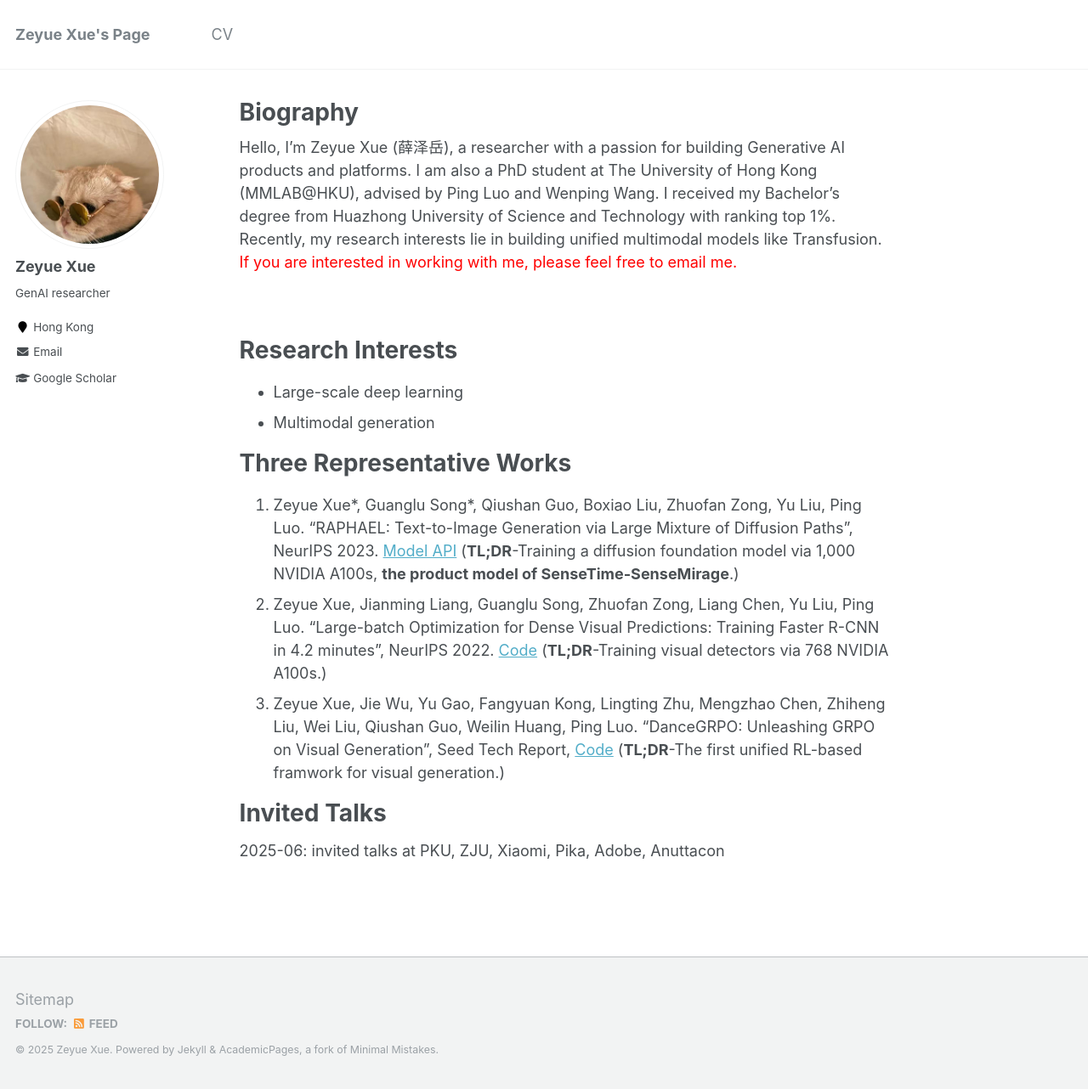
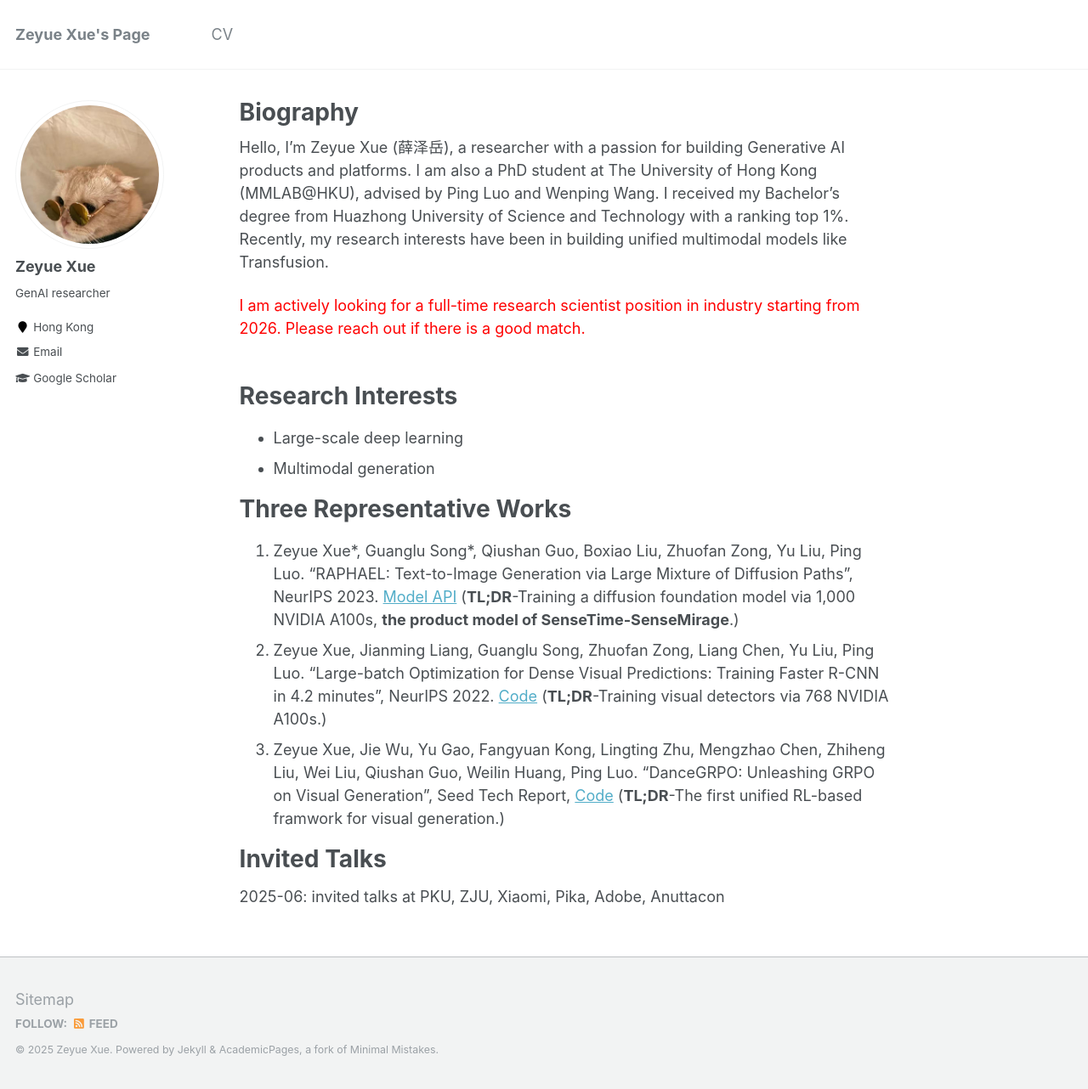
Before and after one commit to XueZeyue/xuezeyue.github.io, a Jekyll site: the page built from _pages/about.md, in a window 1280 px wide and 1282 px high. Shown: the whole window at 85% size. Built offline with Jekyll 4.4.1, drawn with Linux system fonts in a browser that asks for light colours.

Commit message:
Update about.md

```diff
--- a/_pages/about.md
+++ b/_pages/about.md
@@ -8,7 +8,9 @@ redirect_from:
   - /about.html
 ---
 
-Hello, I’m Zeyue Xue (薛泽岳), a researcher with a passion for building Generative AI products and platforms. I am also a PhD student at The University of Hong Kong (MMLAB@HKU), advised by Ping Luo and Wenping Wang. I received my Bachelor's degree from Huazhong University of Science and Technology with ranking top 1%. Recently, my research interests lie in building unified multimodal models like Transfusion. <font color="red">If you are interested in working with me, please feel free to email me.</font>
+Hello, I’m Zeyue Xue (薛泽岳), a researcher with a passion for building Generative AI products and platforms. I am also a PhD student at The University of Hong Kong (MMLAB@HKU), advised by Ping Luo and Wenping Wang. I received my Bachelor's degree from Huazhong University of Science and Technology with a ranking top 1%. Recently, my research interests have been in building unified multimodal models like Transfusion.
+
+<font color="red">I am actively looking for a full-time research scientist position in industry starting from 2026. Please reach out if there is a good match.</font>
 
 <br/>
 
```
